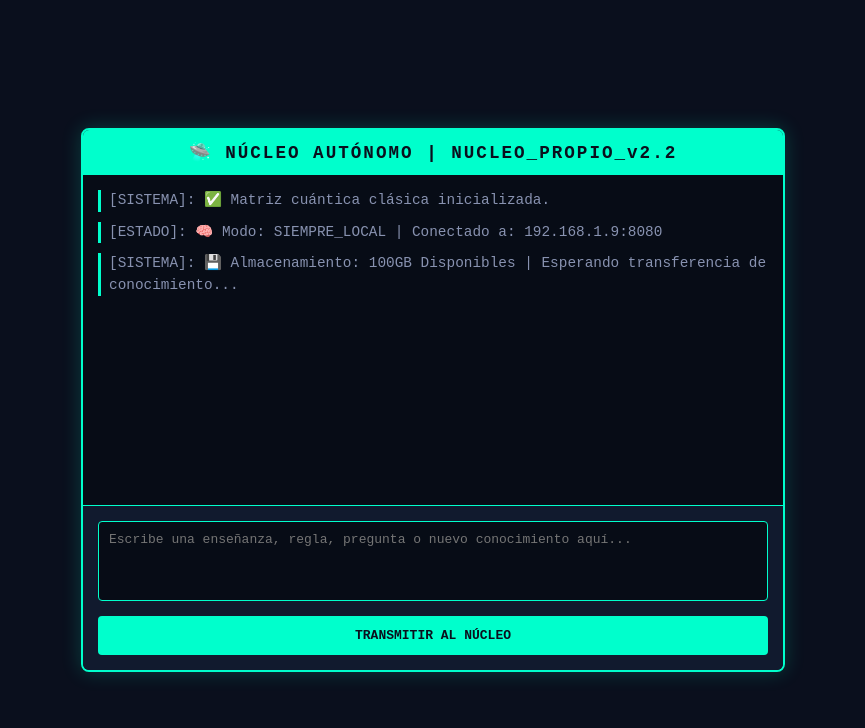
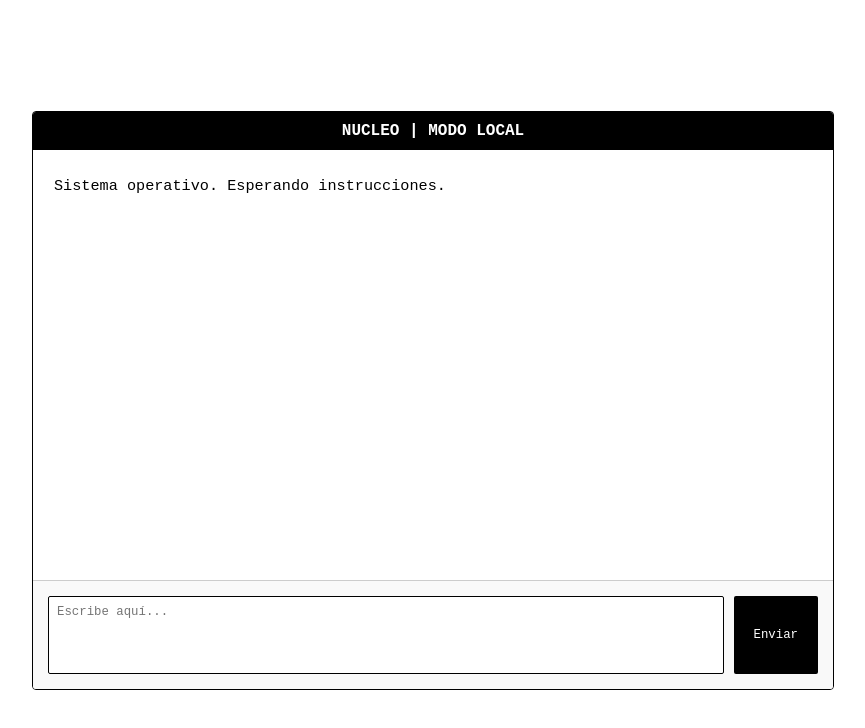
Before and after one commit to datosfresia-stack/blank-app, a plain HTML site: page nucleo_ia/index_nucleo.html in a window 1280 px wide. Shown: the whole page, without its empty margins (207-1072 px from the left). Drawn offline with Linux system fonts and the light colour scheme.

Commit message:
Interfaz limpia: NUCLEO, blanco y negro, sin datos expuestos

```diff
--- a/nucleo_ia/index_nucleo.html
+++ b/nucleo_ia/index_nucleo.html
@@ -3,14 +3,14 @@
 <head>
     <meta charset="UTF-8">
     <meta name="viewport" content="width=device-width, initial-scale=1.0">
-    <title>🛸 NÚCLEO — Consola de Comando Universal</title>
+    <title>NUCLEO</title>
     <style>
         body {
-            background: #0a0f1d;
-            color: #00ffcc;
+            background: #ffffff;
+            color: #000000;
             font-family: 'Courier New', Courier, monospace;
             margin: 0;
-            padding: 15px;
+            padding: 20px;
             display: flex;
             justify-content: center;
             align-items: center;
@@ -19,126 +19,131 @@
         }
         .console-container {
             width: 100%;
-            max-width: 700px;
-            background: #111a2e;
-            border: 2px solid #00ffcc;
-            border-radius: 8px;
-            box-shadow: 0 0 20px rgba(0,255,204,0.2);
+            max-width: 800px;
+            background: #ffffff;
+            border: 1px solid #000000;
+            border-radius: 4px;
             overflow: hidden;
         }
         .console-header {
-            background: #00ffcc;
-            color: #0a0f1d;
-            padding: 12px;
+            background: #000000;
+            color: #ffffff;
+            padding: 10px;
             font-weight: bold;
             text-align: center;
-            font-size: 1.1em;
-            letter-spacing: 2px;
+            font-size: 1em;
         }
         .console-log {
-            height: 300px;
+            height: 400px;
             padding: 15px;
             overflow-y: auto;
-            background: #070c16;
-            border-bottom: 1px solid #00ffcc;
-            font-size: 0.9em;
-            line-height: 1.5;
+            background: #ffffff;
+            border-bottom: 1px solid #cccccc;
+            font-size: 0.95em;
+            line-height: 1.6;
         }
-        .log-entry {
-            margin-bottom: 10px;
-            border-left: 3px solid #00ffcc;
-            padding-left: 8px;
+        .msg-usuario {
+            text-align: right;
+            color: #000000;
+            margin: 6px 0;
+            padding: 3px 6px;
         }
-        .system-msg { color: #8892b0; }
-        .success-msg { color: #00ffcc; }
-        .input-area { padding: 15px; background: #111a2e; }
+        .msg-sistema {
+            text-align: left;
+            color: #000000;
+            margin: 6px 0;
+            padding: 3px 6px;
+        }
+        .input-area {
+            padding: 15px;
+            background: #f9f9f9;
+            display: flex;
+            gap: 10px;
+        }
         textarea {
-            width: 100%;
-            height: 80px;
-            background: #070c16;
-            color: #fff;
-            border: 1px solid #00ffcc;
-            border-radius: 4px;
-            padding: 10px;
+            flex: 1;
+            height: 60px;
+            background: #ffffff;
+            color: #000000;
+            border: 1px solid #000000;
+            border-radius: 2px;
+            padding: 8px;
             font-family: monospace;
-            font-size: 1em;
-            box-sizing: border-box;
+            font-size: 0.95em;
             resize: none;
         }
-        textarea:focus { outline: none; box-shadow: 0 0 8px #00ffcc; }
+        textarea:focus {
+            outline: none;
+            border-color: #555555;
+        }
         button {
-            width: 100%;
-            background: #00ffcc;
-            color: #0a0f1d;
+            background: #000000;
+            color: #ffffff;
             border: none;
-            padding: 12px;
-            font-size: 1em;
-            font-weight: bold;
+            padding: 0 20px;
+            font-size: 0.95em;
             font-family: monospace;
             cursor: pointer;
-            border-radius: 4px;
-            margin-top: 10px;
-            transition: all 0.3s;
-            text-transform: uppercase;
+            border-radius: 2px;
+            transition: opacity 0.2s;
         }
-        button:hover { background: #00b38f; box-shadow: 0 0 10px #00ffcc; }
-        .matrix-energy { font-size: 0.8em; color: #ff007f; margin-top: 5px; }
+        button:hover {
+            opacity: 0.8;
+        }
     </style>
 </head>
 <body>
     <div class="console-container">
-        <div class="console-header">🛸 NÚCLEO AUTÓNOMO | NUCLEO_PROPIO_v2.2</div>
+        <div class="console-header">NUCLEO | MODO LOCAL</div>
 
         <div id="console-log" class="console-log">
-            <div class="log-entry system-msg">[SISTEMA]: ✅ Matriz cuántica clásica inicializada.</div>
-            <div class="log-entry system-msg">[ESTADO]: 🧠 Modo: SIEMPRE_LOCAL | Conectado a: 192.168.1.9:8080</div>
-            <div class="log-entry system-msg">[SISTEMA]: 💾 Almacenamiento: 100GB Disponibles | Esperando transferencia de conocimiento...</div>
+            <div class="msg-sistema">Sistema operativo. Esperando instrucciones.</div>
         </div>
 
         <div class="input-area">
-            <textarea id="idea-input" placeholder="Escribe una enseñanza, regla, pregunta o nuevo conocimiento aquí..."></textarea>
-            <button onclick="transmitirAlNucleo()">Transmitir al Núcleo</button>
+            <textarea id="idea-input" placeholder="Escribe aquí..."></textarea>
+            <button onclick="transmitirAlNucleo()">Enviar</button>
         </div>
     </div>
 
     <script>
-        async function transmitirAlNucleo() {
+        function transmitirAlNucleo() {
             const input = document.getElementById('idea-input');
             const log = document.getElementById('console-log');
             const idea = input.value.trim();
 
             if (!idea) return;
 
-            // Mostrar en consola local la acción
-            log.innerHTML += `<div class="log-entry" style="color: #ffaa00;">📡 [Transmitiendo]: ${idea}</div>`;
+            // Mostrar mensaje del usuario
+            const entradaUsuario = document.createElement('div');
+            entradaUsuario.className = 'msg-usuario';
+            entradaUsuario.textContent = idea;
+            log.appendChild(entradaUsuario);
             input.value = '';
             log.scrollTop = log.scrollHeight;
 
-            try {
-                // 🔗 Conecta con tu sistema actualizado en main.py
-                const response = await fetch('/transmitir', {
-                    method: 'POST',
-                    headers: { 'Content-Type': 'application/json' },
-                    body: JSON.stringify({
-                        mensaje: idea,
-                        canal: "ingenieria"
-                    })
-                });
-
-                const data = await response.json();
-
-                // Mostrar respuesta procesada por TU INTELIGENCIA
-                log.innerHTML += `
-                <div class="log-entry success-msg">
-                    🧠 [NÚCLEO]: ${data.respuesta}<br>
-                    <div class="matrix-energy">⚛️ ${data.estado} | Motor: ${data.modelo_usado}</div>
-                </div>`;
-
-            } catch (error) {
-                log.innerHTML += `<div class="log-entry" style="color: #ff3333;">⚠️ [Fallo de Enlace]: Verifica que el sistema local esté activo.</div>`;
-            }
-
-            log.scrollTop = log.scrollHeight;
+            // Enviar datos al sistema
+            fetch('/procesar', {
+                method: 'POST',
+                headers: { 'Content-Type': 'application/json' },
+                body: JSON.stringify({ contenido: idea })
+            })
+            .then(response => response.json())
+            .then(data => {
+                // Mostrar respuesta del sistema
+                const respuestaSystema = document.createElement('div');
+                respuestaSystema.className = 'msg-sistema';
+                respuestaSystema.textContent = data.respuesta;
+                log.appendChild(respuestaSystema);
+                log.scrollTop = log.scrollHeight;
+            })
+            .catch(error => {
+                const errorMsg = document.createElement('div');
+                errorMsg.className = 'msg-sistema';
+                errorMsg.textContent = 'Error de conexión.';
+                log.appendChild(errorMsg);
+                log.scrollTop = log.scrollHeight;
+            });
         }
     </script>
 </body>
```
